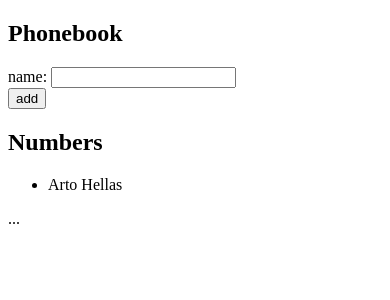
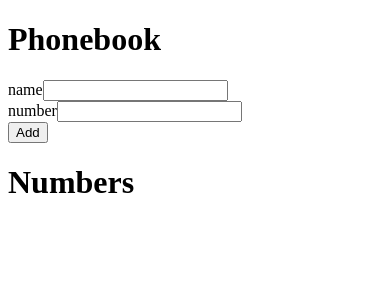
Before and after one commit to Deepesh2023/full-stack-open, a React (Vite) app in the folder part_2/phonebook/: page / in a window 390 px wide. Shown: the top 300 px of the page. Built offline with nearby package versions, Linux system fonts and the light colour scheme.

Commit message:
phonebook, step 3

```diff
--- /dev/null
+++ b/part_2/phonebook/src/AddNewContact.jsx
@@ -0,0 +1,67 @@
+import { useState } from "react";
+
+const AddNewContact = ({ contacts, setContacts }) => {
+  const [newContact, setNewContact] = useState({ name: "", number: "" });
+
+  const addNewContactButtonAction = (event) => {
+    event.preventDefault();
+
+    if (newContact.name === "" || newContact.number === "") {
+      alert("Please fill both the fields");
+      return;
+    }
+
+    const isContactDuplicate = contacts.some(
+      (contact) => contact.name === newContact.name
+    );
+
+    if (isContactDuplicate) {
+      alert(`${newContact.name} is already added to phonebook`);
+      return;
+    }
+
+    const newContactObject = {
+      name: newContact.name,
+      number: newContact.number,
+    };
+
+    setContacts(contacts.concat(newContactObject));
+    setNewContact({ name: "", number: "" });
+  };
+
+  const inputFieldDisply = (event) => {
+    setNewContact({ ...newContact, [event.target.id]: event.target.value });
+  };
+
+  return (
+    <form onSubmit={addNewContactButtonAction}>
+      <TextInput
+        fieldName="name"
+        fieldValue={newContact.name}
+        fieldOnChange={inputFieldDisply}
+      />
+      <TextInput
+        fieldName="number"
+        fieldValue={newContact.number}
+        fieldOnChange={inputFieldDisply}
+      />
+      <button type="submit">Add</button>
+    </form>
+  );
+};
+
+const TextInput = ({ fieldName, fieldValue, fieldOnChange }) => {
+  return (
+    <div>
+      <label htmlFor="name">{fieldName}</label>
+      <input
+        id={fieldName}
+        type="text"
+        value={fieldValue}
+        onChange={fieldOnChange}
+      />
+    </div>
+  );
+};
+
+export default AddNewContact;
--- a/part_2/phonebook/src/App.jsx
+++ b/part_2/phonebook/src/App.jsx
@@ -1,53 +1,22 @@
 import { useState } from "react";
-import ContactDisplay from "./ContactDisplay";
+import AddNewContact from "./AddNewContact";
+import ContactsDisplay from "./ContactsDisplay";
 
 const App = () => {
-  const [persons, setPersons] = useState([{ name: "Arto Hellas" }]);
-  const [newName, setNewName] = useState("");
-
-  const addNewNameButtonAction = (event) => {
-    event.preventDefault();
-
-    const isNameDuplicated = persons.some((person) => person.name === newName);
-
-    if (isNameDuplicated) {
-      alert(`${newName} is already added to phonebook`);
-      setNewName("");
-      return;
-    }
-
-    const newPersonObject = {
-      name: newName,
-    };
-
-    setPersons(persons.concat(newPersonObject));
-    setNewName("");
-  };
-
-  const newNameDisplay = (event) => {
-    setNewName(event.target.value);
-  };
+  const [contacts, setContacts] = useState([]);
 
   return (
-    <div>
-      <h2>Phonebook</h2>
-      <form onSubmit={addNewNameButtonAction}>
-        <div>
-          name: <input value={newName} onChange={newNameDisplay} />
-        </div>
-        <div>
-          <button type="submit">add</button>
-        </div>
-      </form>
-      <h2>Numbers</h2>
-      <ul>
-        {persons.map((person) => (
-          <ContactDisplay key={person.name} name={person.name} />
-        ))}
-      </ul>
-      ...
-    </div>
+    <>
+      <Heading heading="Phonebook" />
+      <AddNewContact contacts={contacts} setContacts={setContacts} />
+      <Heading heading="Numbers" />
+      <ContactsDisplay contacts={contacts} />
+    </>
   );
 };
 
+const Heading = ({ heading }) => {
+  return <h1>{heading}</h1>;
+};
+
 export default App;
--- a/part_2/phonebook/src/ContactDisplay.jsx
+++ /dev/null
@@ -1,5 +0,0 @@
-const ContactDisplay = ({ name }) => {
-  return <li>{name}</li>;
-};
-
-export default ContactDisplay;
--- /dev/null
+++ b/part_2/phonebook/src/ContactsDisplay.jsx
@@ -0,0 +1,17 @@
+const ContactDisplay = ({ contacts }) => {
+  console.log(contacts);
+
+  return (
+    <div>
+      <ul>
+        {contacts.map((contact) => (
+          <li key={contact.name}>
+            {contact.name}: {contact.number}
+          </li>
+        ))}
+      </ul>
+    </div>
+  );
+};
+
+export default ContactDisplay;
```
